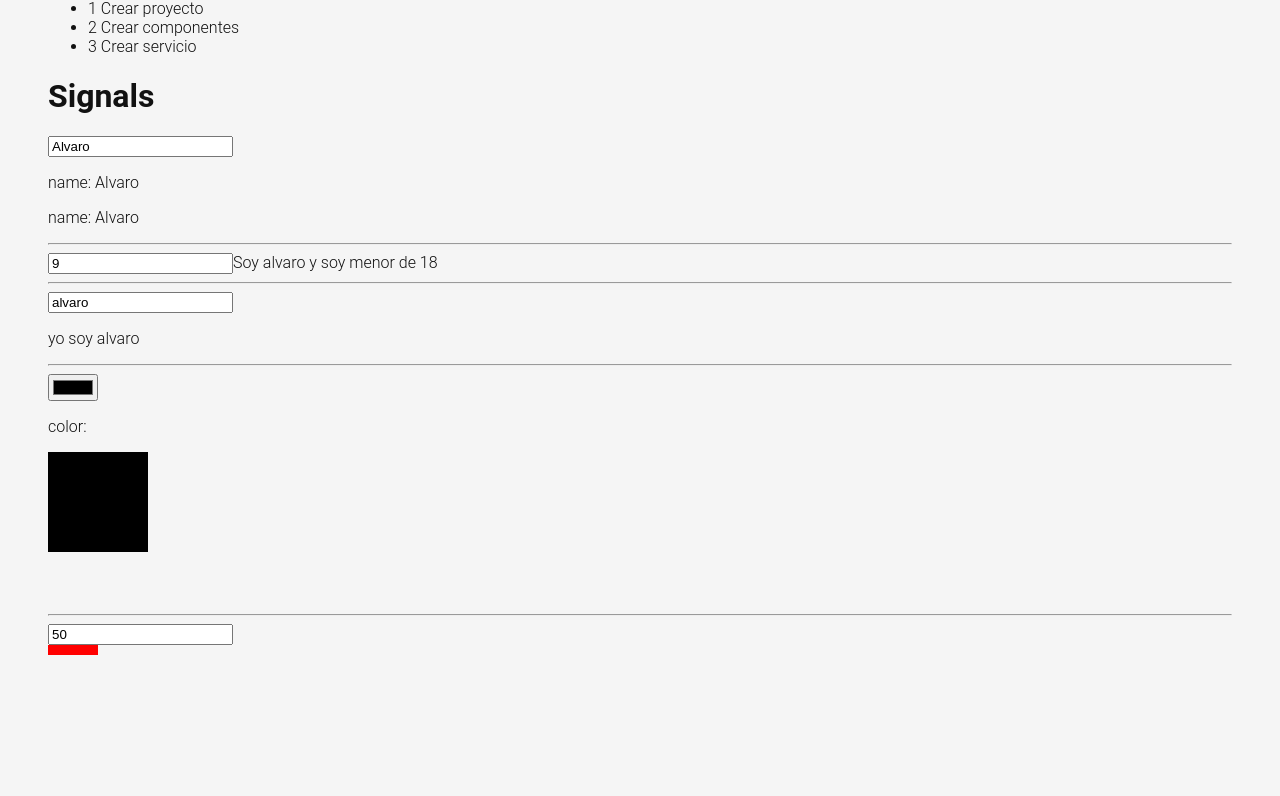
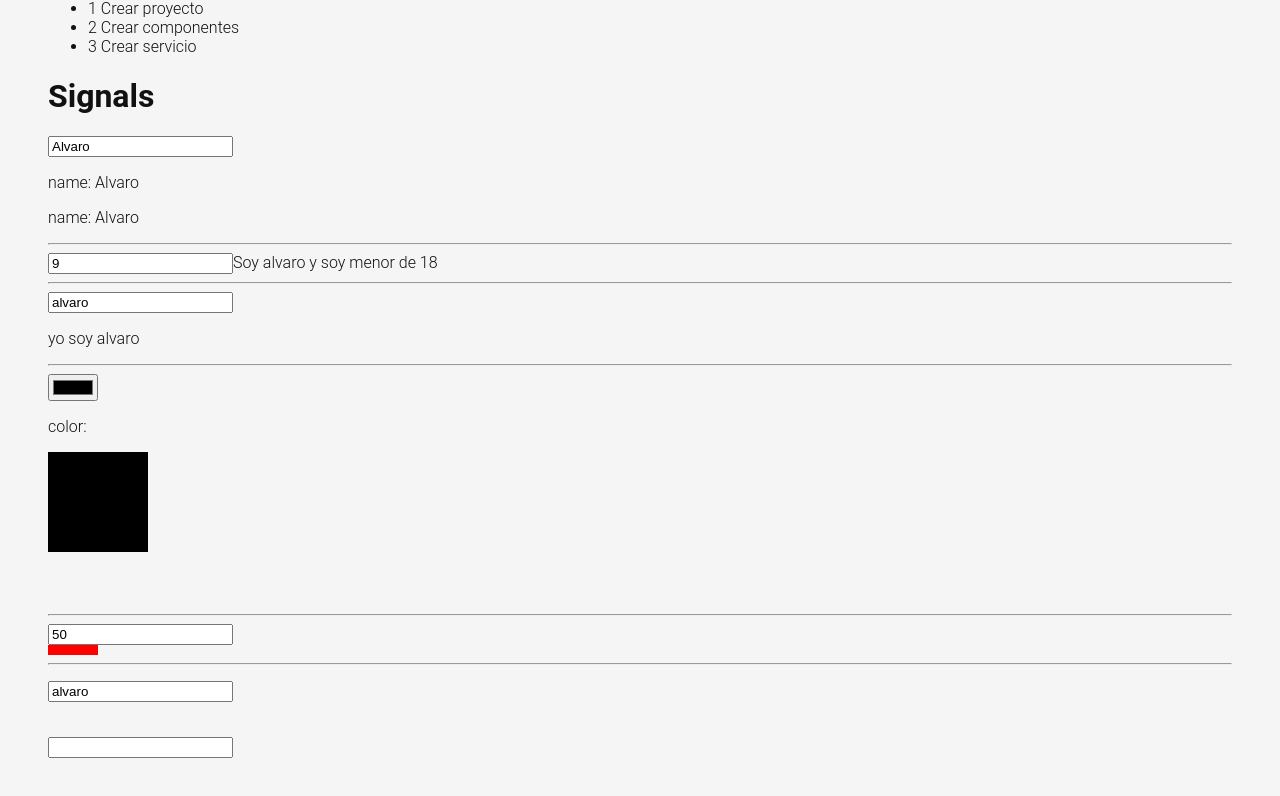
Before and after one commit to ACondori95/todoapp, an Angular app: page /labs in a window 1280 px wide. Shown: the part 1174-1970 px from the top of the page. Before the commit the page ends 1877 px from the top, so only its background shows below. Built offline with nearby package versions, Linux system fonts and the light colour scheme.

Commit message:
clases en angular

```diff
--- a/src/app/pages/labs/labs.component.css
+++ b/src/app/pages/labs/labs.component.css
@@ -7,3 +7,14 @@
   display: block;
   background-color: red;
 }
+
+.message-error {
+  background-color: red;
+  color: white;
+  opacity: 0;
+  transition: all linear 0.5s;
+}
+
+.message-error.show {
+  opacity: 1;
+}
--- a/src/app/pages/labs/labs.component.html
+++ b/src/app/pages/labs/labs.component.html
@@ -79,4 +79,15 @@
   <hr />
   <input type="number" [formControl]="widthCtrl" />
   <span class="box" [style.width.px]="widthCtrl.value"></span>
+  <hr />
+  <p>
+    <input type="text" [formControl]="nameCtrl" /><br />
+    <span
+      class="message-error"
+      [class.show]="nameCtrl.invalid && nameCtrl.touched"
+    >
+      Nombre invalido
+    </span>
+  </p>
+  <p><input type="text" /></p>
 </div>
--- a/src/app/pages/labs/labs.component.ts
+++ b/src/app/pages/labs/labs.component.ts
@@ -1,6 +1,6 @@
 import { CommonModule } from '@angular/common';
 import { Component, signal } from '@angular/core';
-import { FormControl, ReactiveFormsModule } from '@angular/forms';
+import { FormControl, ReactiveFormsModule, Validators } from '@angular/forms';
 
 @Component({
   selector: 'app-labs',
@@ -30,6 +30,10 @@
 
   colorCtrl = new FormControl();
   widthCtrl = new FormControl(50, { nonNullable: true });
+  nameCtrl = new FormControl('alvaro', {
+    nonNullable: true,
+    validators: [Validators.required, Validators.minLength(3)],
+  });
 
   constructor() {
     this.colorCtrl.valueChanges.subscribe((value) => {
```
